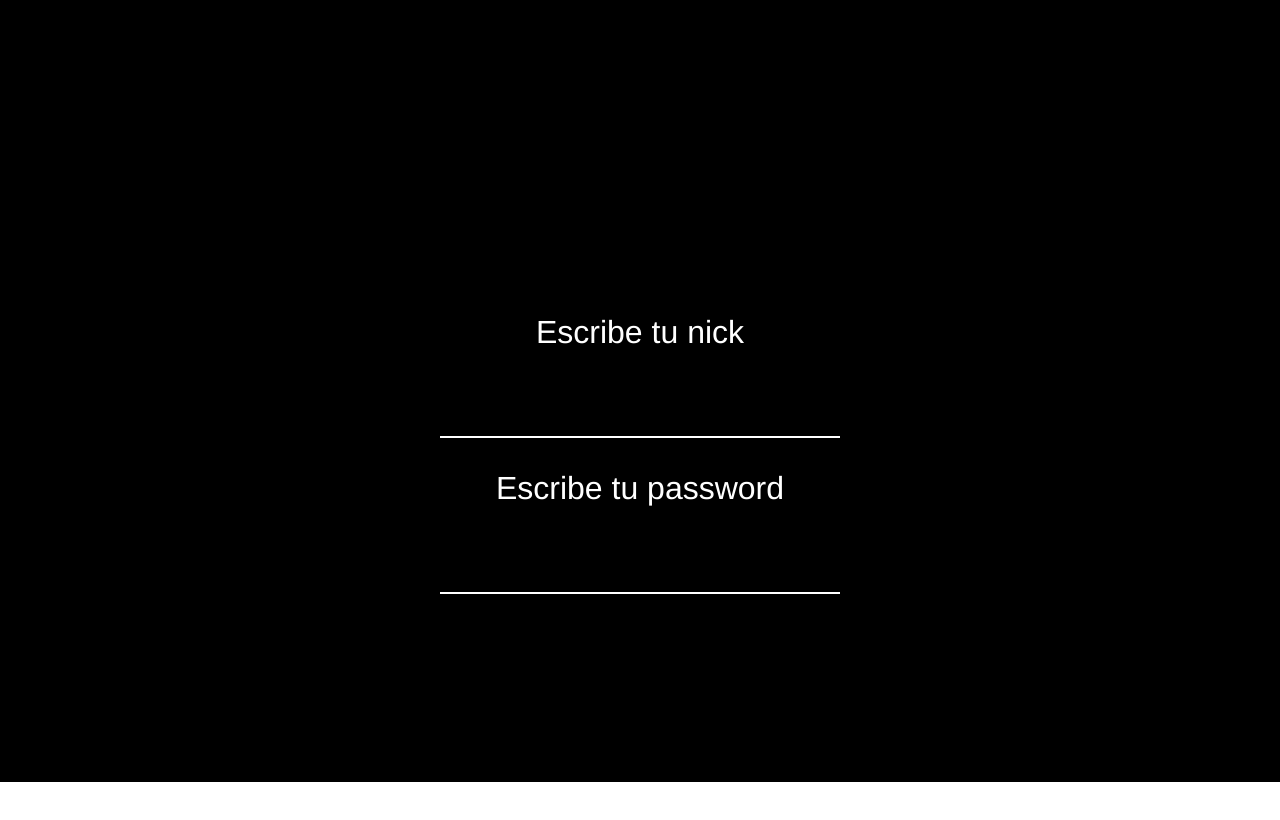
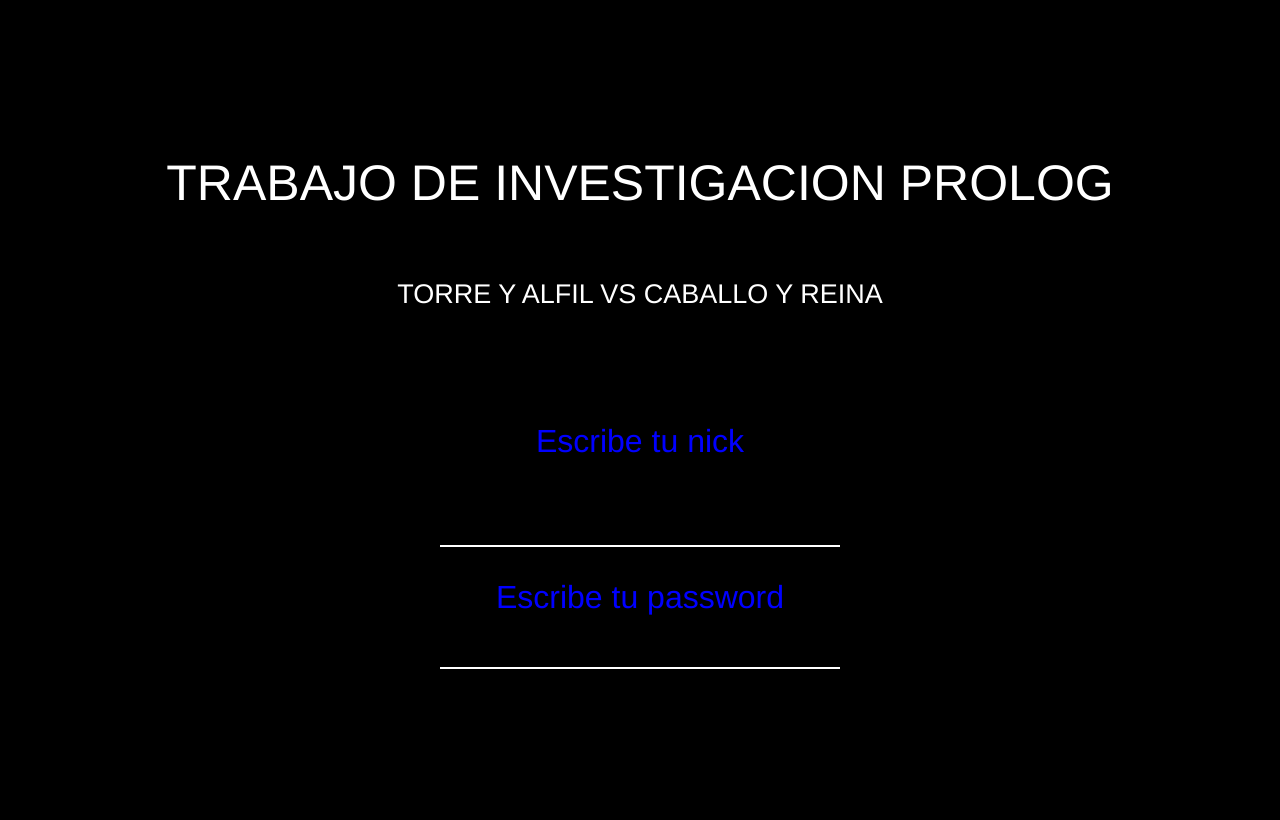
Before and after one commit to billy1108/AjedrezWithProlog, a website: page public/index.html in a window 1280 px wide. Shown: the part 18-838 px from the top of the page. Before the commit the page ends 800 px from the top, so only its background shows below. Drawn offline with nearby package versions, Linux system fonts and the light colour scheme; no server answers.

Commit message:
cambios en frontend

```diff
--- a/entrada.txt
+++ b/entrada.txt
@@ -1 +1 @@
-entrada("alfil",5,1,"reina",6,8,"caballo",2,8,"B","A","vivo","vivo","vivo","torre",8,8,8,8)
+entrada("caballo",2,8,"alfil",5,1,"torre",8,5,"B","A","vivo","vivo","vivo","reina",7,6,4,6)
--- a/public/index.html
+++ b/public/index.html
@@ -25,10 +25,14 @@
     </div>
     <div class="login page">
         <div class="form">
-            <h3 class="title">Escribe tu nick</h3>
+            <div class="titulo">
+                <span class="trabajo">TRABAJO DE INVESTIGACION PROLOG</span><br>
+                <span class="descrip">TORRE Y ALFIL VS CABALLO Y REINA</span>
+            </div>
+            <h3 class="title" id="nick">Escribe tu nick</h3>
             <input class="usernameInput" type="text" maxlength="14" />
-            <h3 class="title">Escribe tu password</h3>
-            <input class="userpasswordInput" type="text" maxlength="14" />
+            <h3 class="title" id="pass">Escribe tu password</h3>
+            <input type="password" class="userpasswordInput" type="text" maxlength="14" />
         </div>
     </div>
 
--- a/public/stylesheets/ajedrez.css
+++ b/public/stylesheets/ajedrez.css
@@ -1,6 +1,6 @@
 .cuadrado{
-	width: 50px;
-	height: 50px;
+	width: 75px;
+	height: 75px;
 	color: red;
 }
 
@@ -17,11 +17,11 @@
 }
 
 #container {
-	margin-left: auto;
-    margin-right: auto;
-    width: 70%;
-    margin-top: 25%;
-    /*cursor: url("images/blank.cur"), none;*/
+	position: relative;
+	top: 20px;
+	left: 255px;
+	float: left;
+	border: solid 1px;
 }
 
 .hidden_mouse {
@@ -58,8 +58,11 @@
 }
 
 .img-ficha {
-	width: 30px;
-	height: 30px;
+	width: 50px;
+	height: 50px;
+	position: relative;
+	top: 12px;
+	right: 5px;
 }
 
 .torre_cursor{
--- a/public/stylesheets/style.css
+++ b/public/stylesheets/style.css
@@ -53,6 +53,7 @@ ul {
 
 .login.page {
   background-color: #000;
+  height: 105%;
 }
 
 .login.page .form {
@@ -85,6 +86,8 @@ ul {
   width: 400px;
   color: #fff;
   font-size: 200%;
+  position: relative;
+  bottom: 34px;
 }
 
 .login.page .title {
@@ -107,11 +110,18 @@ ul {
   display: none;
 }
 
+.username{
+  font-size: 14px;
+  color: green;
+}
+
+.messageBody{
+  font-size: 13px;
+  color: blue;
+}
+
 /* Font */
 
-.messages {
-  font-size: 150%;
-}
 
 .inputMessage {
   font-size: 100%;
@@ -122,6 +132,7 @@ ul {
   font-size: 70%;
   margin: 5px;
   text-align: center;
+  font-weight: bold;
 }
 
 /* Messages */
@@ -132,10 +143,13 @@ ul {
 }
 
 .messages {
+  font-size: 150%;
   height: 100%;
   margin: 0;
   overflow-y: scroll;
   padding: 10px 20px 10px 20px;
+  border: solid;
+  border-radius: 6px;
 }
 
 .message.typing .messageBody {
@@ -175,3 +189,29 @@ ul {
   width: 20%;
   height: 100%;
 }
+
+.titulo{
+  color: white;
+}
+
+.trabajo{
+  font-size: 50px;
+color: white;
+position: relative;
+bottom: 148px;
+}
+
+.descrip{
+  font-size: 27px;
+color: white;
+position: relative;
+bottom: 81px;
+}
+
+#nick{
+  color: blue;
+}
+
+#pass{
+color: blue;
+}
```
